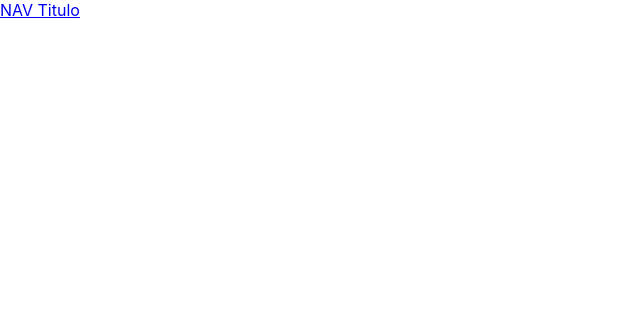
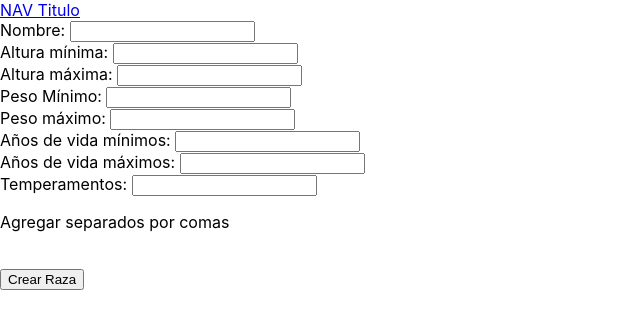
Before and after one commit to ferb0/SoyHenry-PI-DOGS, a React (Create React App) app in the folder client/: page /create in a window 1280 px wide. Shown: the top 328 px of the page, without its empty margins (0-640 px from the left). Built offline with nearby package versions, Linux system fonts and the light colour scheme.

Commit message:
Se agrega primer acercamiento CreatedBreed.

```diff
--- /dev/null
+++ b/client/src/componets/CreateBreed/CreateBreed.jsx
@@ -0,0 +1,73 @@
+import React from "react";
+
+export default function Createbreed() {
+    const [input, setInput] = React.useState({
+        name: "",
+        maxHeight: "",
+        minHeight: "",
+        maxWeight: "",
+        minWeight: "",
+        minLifeSpan: "",
+        maxLifeSpan: "",
+        temper: []
+    });
+
+    function handleOnChange(event) {
+        setInput({
+          ...input,
+          [event.target.name]: event.target.value
+        });
+      };
+
+      function handleSubmit(e) {
+        e.preventDefault();
+        // Se le da formato para enviar.
+        let data = {
+            name: input.name,
+            height: `${input.minHeight} - ${input.maxHeight}`,
+            weight: `${input.minWeight} - ${input.maxWeight}`,
+            lifeSpan: `${input.minLifeSpan} - ${input.maxLifeSpan}`,
+            temper: input.temper.replace(/\s/g, '').split(',')
+        };
+
+        fetch(`http://localhost:3001/dogs`,
+        {
+            method: "POST",
+            body: JSON.stringify(data),
+            headers: {"Content-type": "application/json; charset=UTF-8"}
+        })
+      };
+
+    return (
+        <form onSubmit={handleSubmit}>
+            <label>Nombre: </label>
+            <input type='text' name="name" onChange={handleOnChange}></input>
+            <br/>
+            <label>Altura mínima: </label>
+            <input type='text' name="minHeight" onChange={handleOnChange}></input>
+            <br/>
+            <label>Altura máxima: </label>
+            <input type='text' name="maxHeight" onChange={handleOnChange}></input>
+            <br/>
+            <label>Peso Mínimo: </label>
+            <input type='text' name="minWeight" onChange={handleOnChange}></input>
+            <br/>
+            <label>Peso máximo: </label>
+            <input type='text' name="maxWeight" onChange={handleOnChange}></input>
+            <br/>
+            <label>Años de vida mínimos: </label>
+            <input type='text' name="minLifeSpan" onChange={handleOnChange}></input>
+            <br/>
+            <label>Años de vida máximos: </label>
+            <input type='text' name="maxLifeSpan" onChange={handleOnChange}></input>
+            <br/>
+            <label>Temperamentos: </label>
+            <input type='text' name="temper" onChange={handleOnChange}></input>
+            {/* {Verificar duplicados} */}
+            <p>Agregar separados por comas</p>
+            <br/>
+            <button type="submit">Crear Raza</button>
+
+        </form>
+    )
+};
--- a/client/src/componets/Principal/Principal.jsx
+++ b/client/src/componets/Principal/Principal.jsx
@@ -1,5 +1,6 @@
 import { Route } from 'react-router-dom';
 import ConjuntBreed from '../ConjuntBreed/ConjuntBreed.jsx';
+import Createbreed from '../CreateBreed/CreateBreed.jsx';
 import DetailBreed from '../DetailBreed/DetailBreed.jsx';
 import Nav from '../Nav/Nav.jsx'
 import Search from '../Search/Search.jsx';
@@ -10,6 +11,7 @@ export default function Principal() {
         <Nav />
         <Route exact path='/' component={Search} />
         <Route exact path='/' component={ConjuntBreed} />
+        <Route exact path='/create' component={Createbreed} />
         <Route path='/breed/:id' component={DetailBreed}/>
       </div>
     );
--- a/client/src/componets/Search/Search.jsx
+++ b/client/src/componets/Search/Search.jsx
@@ -5,6 +5,7 @@ import { getAllBreeds } from '../../redux/actions.js'
 import TemperamentFilter from "./TemperamentFilter.jsx";
 import SourceFilter from "./SourceFilter.jsx";
 import SortType from "./SortType.jsx";
+import { Link } from "react-router-dom";
 
 
 export default function Search() {
@@ -32,6 +33,7 @@ export default function Search() {
                 <input id="searchInput" type='text' name="search" onChange={handleOnChange}></input>
                 <button type="submit">Buscar</button>
             </form>
+            <Link to='/create'>Crear Raza</Link>
         </div>
     );
 }
```
